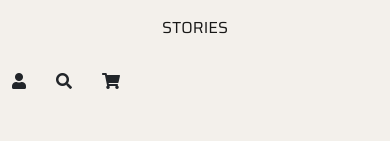
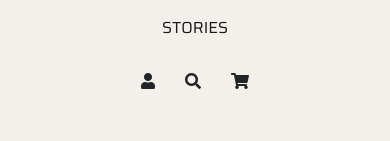
Before and after one commit to salmankhan97/loctote-transition, a plain HTML site: page index.html in a window 390 px wide. Both pictures are taken after a click on the button "Toggle navigation". Shown: the part 332-473 px from the top of the page. Drawn offline with nearby package versions, Linux system fonts and the light colour scheme.

Commit message:
Add files via upload

```diff
--- a/css/responsive.css
+++ b/css/responsive.css
@@ -17,8 +17,8 @@
 	    margin-top: 135px;
 	}
 	.userpanel li{
-	    padding-left: 0px;
-	    padding-right: 30px;
+	    padding-left: 15px;
+	    padding-right: 15px;
 	}
 	.product .imgholder {
 	    height: 230px;
--- a/index.html
+++ b/index.html
@@ -53,7 +53,7 @@
           </ul>
 
 
-          <ul class="m-0 list-unstyled d-flex userpanel">
+          <ul class="m-0 list-unstyled d-flex userpanel justify-content-center">
             <li><a href="#"><i class="fas fa-user"></i></a></li>
             <li><a href="#"><i class="fas fa-search"></i></a></li>
             <li><a href="#"><i class="fas fa-shopping-cart"></i></a></li>
```
